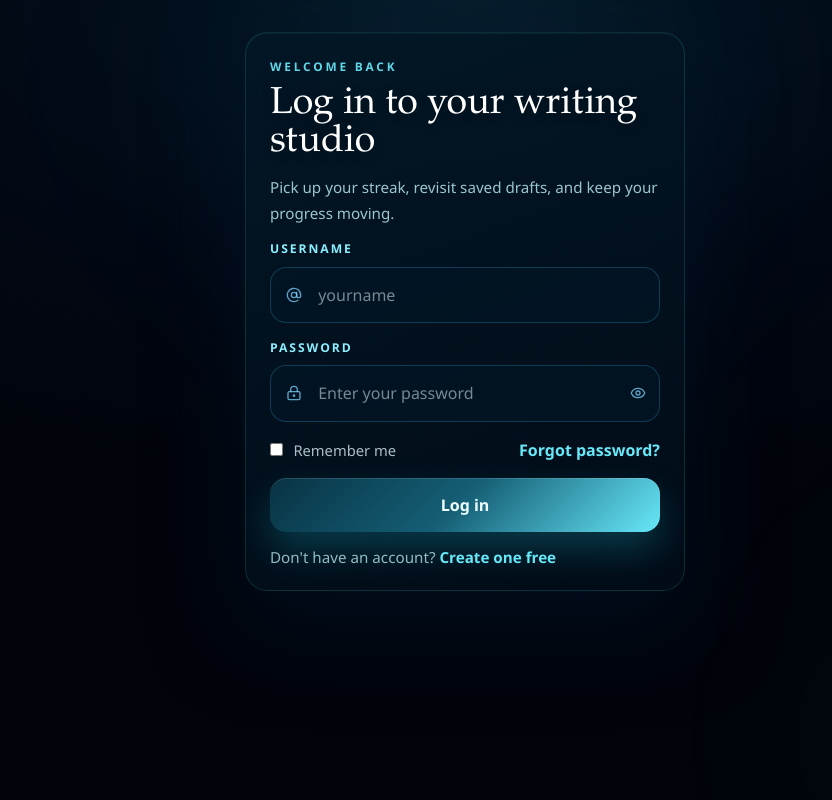
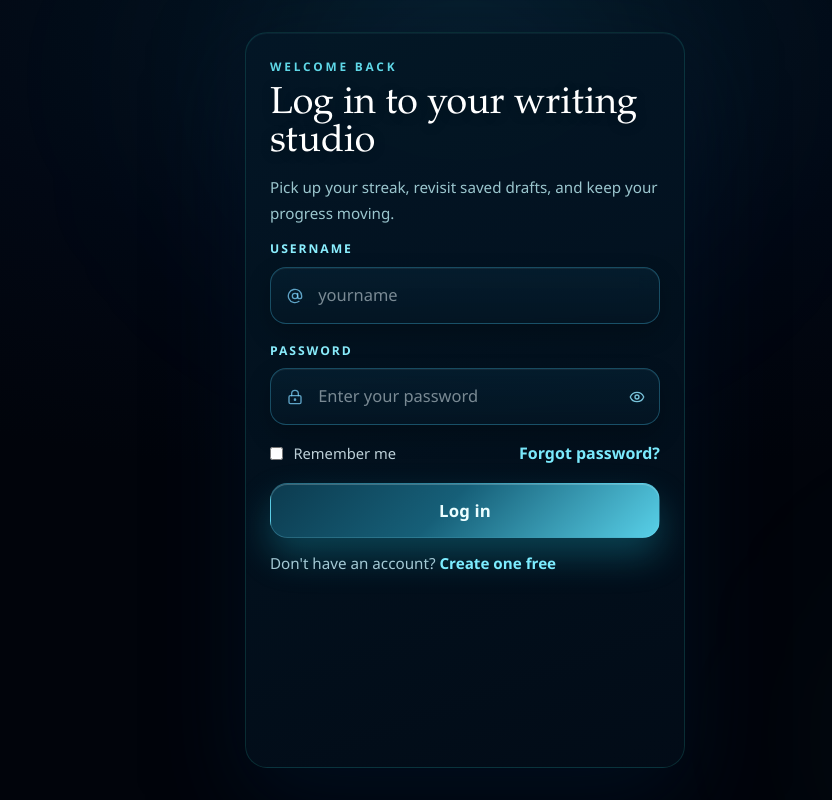
Before and after one commit to tanushrust-sys/draftora, a Next.js app: page /login in a window 1280 px wide. Shown: the whole page, without its empty margins (175-1007 px from the left). Built offline with nearby package versions, Linux system fonts and the light colour scheme; no server answers.

Commit message:
Apply latest UI and theme updates

```diff
--- a/app/components/auth-shell.tsx
+++ b/app/components/auth-shell.tsx
@@ -84,7 +84,7 @@ export function AuthShell({ eyebrow, title, description, footer, children }: Aut
           width: 'min(440px, calc(100vw - 1.5rem))',
           marginInline: 'auto',
           display: 'flex',
-          alignItems: 'flex-start',
+          alignItems: 'stretch',
           minHeight: '100dvh',
           paddingTop: 'clamp(1.1rem, 4vh, 2rem)',
           paddingBottom: 'clamp(1.1rem, 4vh, 2rem)',
@@ -96,6 +96,7 @@ export function AuthShell({ eyebrow, title, description, footer, children }: Aut
           style={{
             width: '100%',
             flex: '1',
+            minHeight: 'calc(100dvh - clamp(2.2rem, 8vh, 4rem))',
             borderRadius: '22px',
             padding: '0.5rem',
             background: 'linear-gradient(160deg, rgba(3, 23, 38, 0.96) 0%, rgba(2, 12, 24, 0.96) 100%)',
--- a/app/login/page.tsx
+++ b/app/login/page.tsx
@@ -37,6 +37,34 @@ export default function LoginPage() {
   const [error, setError] = useState('');
   const [loading, setLoading] = useState(false);
   const redirectingRef = useRef(false);
+  const labelStyle: React.CSSProperties = {
+    fontSize: '0.76rem',
+    textTransform: 'uppercase',
+    letterSpacing: '0.16em',
+    color: '#8befff',
+    fontWeight: 800,
+  };
+  const fieldWrapStyle: React.CSSProperties = {
+    position: 'relative',
+    borderRadius: '1rem',
+    background: 'linear-gradient(180deg, rgba(6, 34, 52, 0.64) 0%, rgba(4, 22, 36, 0.72) 100%)',
+    border: '1px solid rgba(74, 201, 242, 0.3)',
+    boxShadow: 'inset 0 1px 0 rgba(255, 255, 255, 0.06), 0 10px 24px rgba(0, 0, 0, 0.22)',
+    backdropFilter: 'blur(8px)',
+    WebkitBackdropFilter: 'blur(8px)',
+  };
+  const inputStyle: React.CSSProperties = {
+    width: '100%',
+    minHeight: '3.4rem',
+    borderRadius: '1rem',
+    border: 'none',
+    background: 'transparent',
+    color: '#effcff',
+    outline: 'none',
+    boxSizing: 'border-box',
+    fontSize: '1.03rem',
+    fontWeight: 520,
+  };
 
   useEffect(() => {
     if (!authLoading && user && !redirectingRef.current) {
@@ -102,20 +130,20 @@ export default function LoginPage() {
       title="Log in to your writing studio"
       description="Pick up your streak, revisit saved drafts, and keep your progress moving."
       footer={
-        <p style={{ margin: 0, fontSize: '0.95rem', color: 'rgba(199, 249, 255, 0.72)' }}>
+        <p style={{ margin: 0, fontSize: '0.95rem', color: 'rgba(204, 244, 255, 0.8)' }}>
           Don&apos;t have an account?{' '}
-          <Link href="/signup" style={{ color: '#67e8f9', textDecoration: 'none', fontWeight: 700 }}>
+          <Link href="/signup" style={{ color: '#7cecff', textDecoration: 'none', fontWeight: 800 }}>
             Create one free
           </Link>
         </p>
       }
     >
-      <form onSubmit={handleLogin} style={{ display: 'grid', gap: '1rem' }}>
-        <div style={{ display: 'grid', gap: '0.5rem' }}>
-          <label htmlFor="username" style={{ fontSize: '0.76rem', textTransform: 'uppercase', letterSpacing: '0.16em', color: '#8befff', fontWeight: 700 }}>
+      <form onSubmit={handleLogin} style={{ display: 'grid', gap: '1.1rem' }}>
+        <div style={{ display: 'grid', gap: '0.52rem' }}>
+          <label htmlFor="username" style={labelStyle}>
             Username
           </label>
-          <div style={{ position: 'relative' }}>
+          <div style={fieldWrapStyle}>
             <AtSign size={16} style={{ position: 'absolute', left: '1rem', top: '50%', transform: 'translateY(-50%)', color: 'rgba(125, 211, 252, 0.75)' }} />
             <input
               id="username"
@@ -125,25 +153,18 @@ export default function LoginPage() {
               placeholder="yourname"
               autoComplete="username"
               style={{
-                width: '100%',
-                minHeight: '3.4rem',
+                ...inputStyle,
                 padding: '0.95rem 1rem 0.95rem 2.95rem',
-                borderRadius: '1rem',
-                border: '1px solid rgba(56, 189, 248, 0.24)',
-                background: 'rgba(3, 23, 38, 0.58)',
-                color: '#effcff',
-                outline: 'none',
-                boxSizing: 'border-box',
               }}
             />
           </div>
         </div>
 
-        <div style={{ display: 'grid', gap: '0.5rem' }}>
-          <label htmlFor="password" style={{ fontSize: '0.76rem', textTransform: 'uppercase', letterSpacing: '0.16em', color: '#8befff', fontWeight: 700 }}>
+        <div style={{ display: 'grid', gap: '0.52rem' }}>
+          <label htmlFor="password" style={labelStyle}>
             Password
           </label>
-          <div style={{ position: 'relative' }}>
+          <div style={fieldWrapStyle}>
             <LockKeyhole size={16} style={{ position: 'absolute', left: '1rem', top: '50%', transform: 'translateY(-50%)', color: 'rgba(125, 211, 252, 0.75)' }} />
             <input
               id="password"
@@ -153,15 +174,8 @@ export default function LoginPage() {
               placeholder="Enter your password"
               autoComplete="current-password"
               style={{
-                width: '100%',
-                minHeight: '3.4rem',
+                ...inputStyle,
                 padding: '0.95rem 3rem 0.95rem 2.95rem',
-                borderRadius: '1rem',
-                border: '1px solid rgba(56, 189, 248, 0.24)',
-                background: 'rgba(3, 23, 38, 0.58)',
-                color: '#effcff',
-                outline: 'none',
-                boxSizing: 'border-box',
               }}
             />
             <button
@@ -178,7 +192,7 @@ export default function LoginPage() {
                 justifyContent: 'center',
                 border: 'none',
                 background: 'transparent',
-                color: 'rgba(125, 211, 252, 0.75)',
+                color: 'rgba(140, 223, 248, 0.86)',
                 cursor: 'pointer',
               }}
             >
@@ -187,12 +201,12 @@ export default function LoginPage() {
           </div>
         </div>
 
-        <div style={{ display: 'flex', alignItems: 'center', justifyContent: 'space-between', gap: '1rem' }}>
-          <label style={{ display: 'inline-flex', alignItems: 'center', gap: '0.65rem', color: 'rgba(223, 247, 255, 0.76)', fontSize: '0.92rem' }}>
-            <input type="checkbox" checked={remember} onChange={() => setRemember((value) => !value)} />
+        <div style={{ display: 'flex', alignItems: 'center', justifyContent: 'space-between', gap: '1rem', marginTop: '-0.1rem' }}>
+          <label style={{ display: 'inline-flex', alignItems: 'center', gap: '0.65rem', color: 'rgba(227, 248, 255, 0.84)', fontSize: '0.92rem', fontWeight: 520 }}>
+            <input type="checkbox" checked={remember} onChange={() => setRemember((value) => !value)} style={{ accentColor: '#54d7f6' }} />
             Remember me
           </label>
-          <Link href="/forgot-password" style={{ color: '#67e8f9', textDecoration: 'none', fontWeight: 700 }}>
+          <Link href="/forgot-password" style={{ color: '#7cecff', textDecoration: 'none', fontWeight: 800 }}>
             Forgot password?
           </Link>
         </div>
@@ -208,14 +222,17 @@ export default function LoginPage() {
           disabled={loading}
           style={{
             width: '100%',
-            minHeight: '3.4rem',
-            borderRadius: '1rem',
-            border: 'none',
-            background: 'linear-gradient(135deg, #083344, #155e75 48%, #67e8f9 100%)',
+            minHeight: '3.45rem',
+            borderRadius: '1.08rem',
+            border: '1px solid rgba(122, 230, 255, 0.24)',
+            background: 'linear-gradient(135deg, #0c3b4f 0%, #165f78 45%, #58d0e8 100%)',
             color: '#ecfeff',
-            fontWeight: 800,
+            fontWeight: 850,
+            fontSize: '1.05rem',
+            letterSpacing: '0.01em',
             cursor: loading ? 'not-allowed' : 'pointer',
-            boxShadow: '0 18px 36px rgba(34, 211, 238, 0.22), inset 0 1px 0 rgba(255, 255, 255, 0.12)',
+            boxShadow: '0 18px 36px rgba(34, 211, 238, 0.26), inset 0 1px 0 rgba(255, 255, 255, 0.2)',
+            transition: 'transform 0.15s ease, filter 0.15s ease',
           }}
         >
           {loading ? 'Signing in...' : 'Log in'}
```
